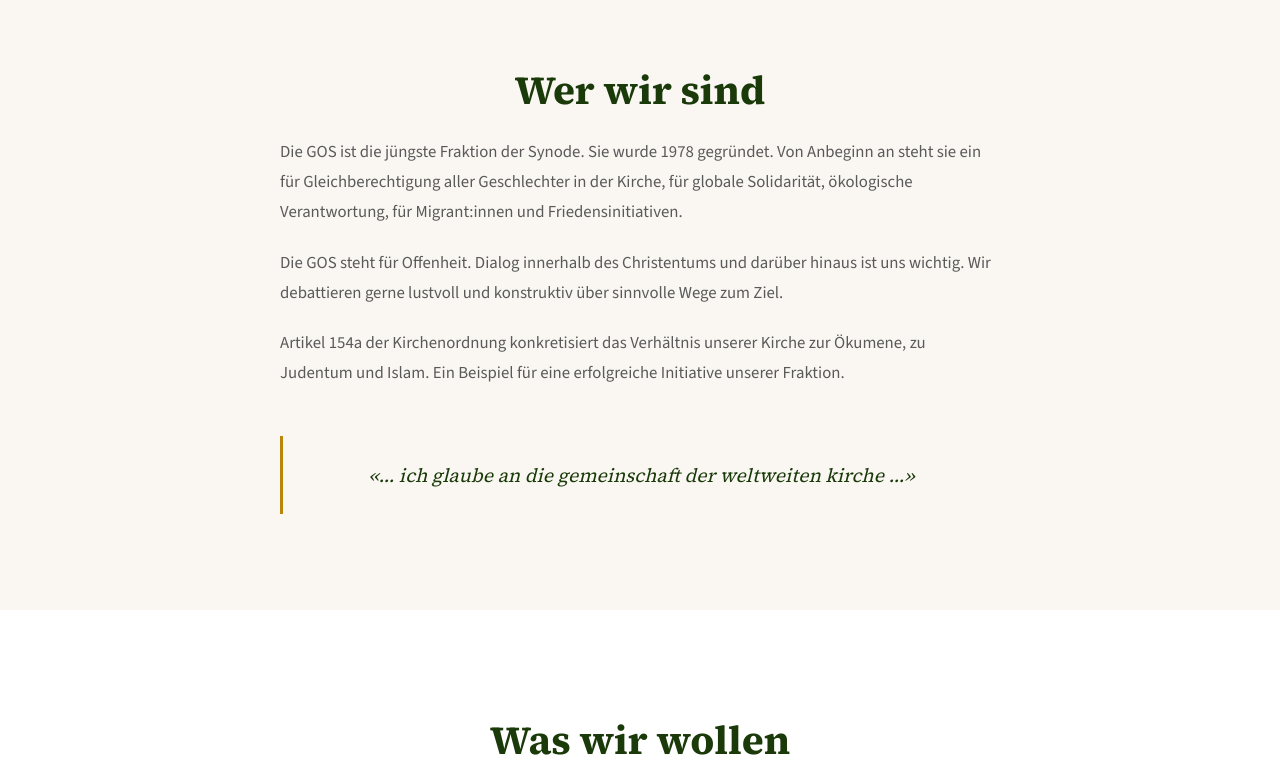
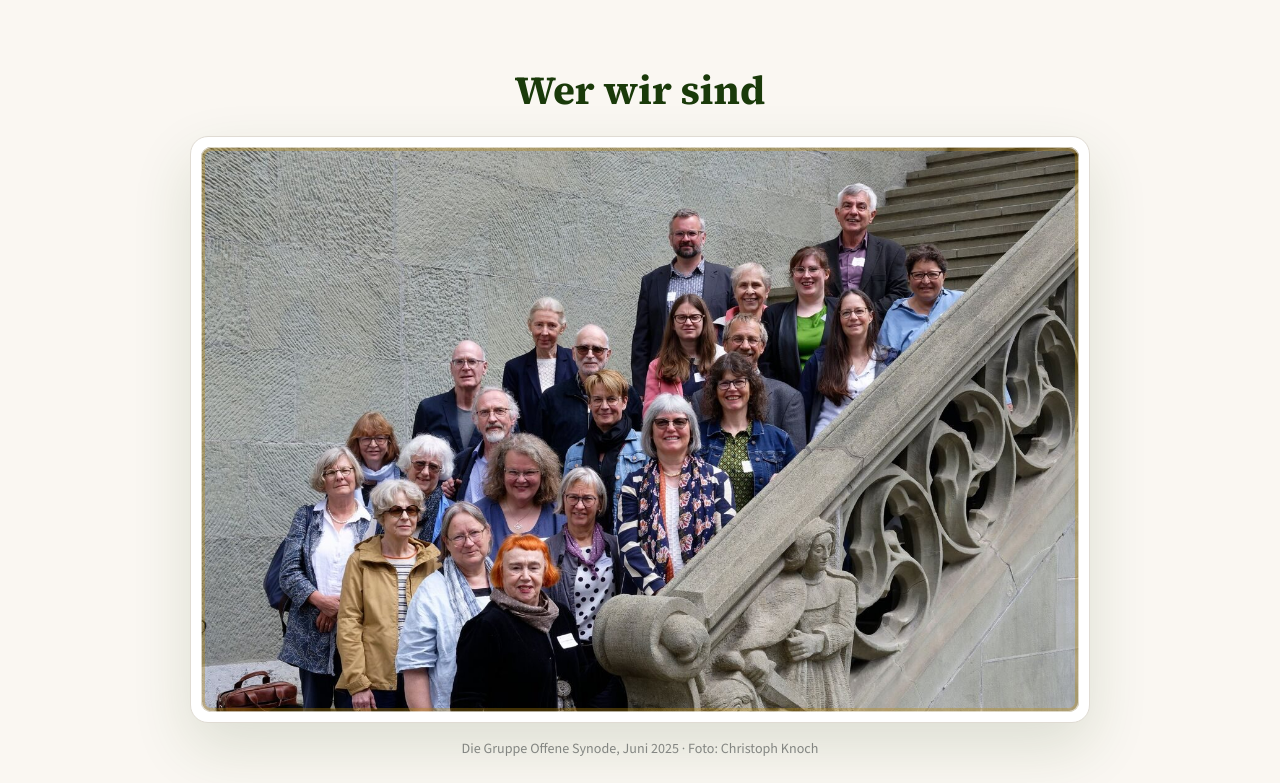
Before and after one commit to crothen/gruppe-offene-synode, a plain HTML site: page index.html in a window 1280 px wide. Shown: the part 840-1623 px from the top of the page. Drawn offline with nearby package versions, Linux system fonts and the light colour scheme; no server answers.

Commit message:
Wer wir sind: framed group photo (Christoph Knoch, June 2025)
Co-Authored-By: Claude Fable 5.1 <noreply@anthropic.com>

```diff
--- a/index.html
+++ b/index.html
@@ -60,7 +60,7 @@
   }
   </script>
 
-  <link rel="stylesheet" href="style.css?v=17">
+  <link rel="stylesheet" href="style.css?v=18">
   <link rel="preconnect" href="https://fonts.googleapis.com">
   <link rel="preconnect" href="https://fonts.gstatic.com" crossorigin>
   <link href="https://fonts.googleapis.com/css2?family=Source+Sans+3:wght@300;400;600;700&family=Source+Serif+4:opsz,wght@8..60,400;8..60,600;8..60,700&display=swap" rel="stylesheet">
@@ -112,6 +112,12 @@
   <section class="section section-who" id="wer-wir-sind">
     <div class="container">
       <h2 class="section-title">Wer wir sind</h2>
+      <figure class="who-figure">
+        <div class="who-frame">
+          <img src="images/gos-gruppe.jpg" srcset="images/gos-gruppe-800.jpg 800w, images/gos-gruppe.jpg 1418w" sizes="(max-width: 900px) 100vw, 900px" width="1418" height="912" alt="Die Mitglieder der Gruppe Offene Synode auf der Treppe vor der Kirche" loading="lazy">
+        </div>
+        <figcaption>Die Gruppe Offene Synode, Juni 2025 · Foto: Christoph Knoch</figcaption>
+      </figure>
       <div class="prose">
         <p>
           Die GOS ist die jüngste Fraktion der Synode. Sie wurde 1978 gegründet. Von Anbeginn an
--- a/style.css
+++ b/style.css
@@ -331,6 +331,44 @@ a:hover {
 /* --- Wer wir sind / Was wir wollen / Wie wir arbeiten --- */
 .section-who {
   background: var(--color-cream);
+}
+
+.who-figure {
+  max-width: 900px;
+  margin: 0 auto 3rem;
+}
+
+.who-frame {
+  position: relative;
+  border-radius: 18px;
+  overflow: hidden;
+  background: var(--color-white);
+  padding: 10px;
+  border: 1px solid var(--color-border);
+  box-shadow: 0 24px 60px rgba(45, 80, 22, 0.14);
+}
+
+.who-frame::after {
+  content: '';
+  position: absolute;
+  inset: 10px;
+  border-radius: 10px;
+  box-shadow: inset 0 0 0 1px rgba(255, 255, 255, 0.6), inset 0 0 0 4px rgba(184, 134, 11, 0.35);
+  pointer-events: none;
+}
+
+.who-frame img {
+  display: block;
+  width: 100%;
+  height: auto;
+  border-radius: 10px;
+}
+
+.who-figure figcaption {
+  margin-top: 0.9rem;
+  text-align: center;
+  font-size: 0.88rem;
+  color: var(--color-text-muted);
 }
 
 .prose {
@@ -1216,6 +1254,15 @@ a:hover {
 
 /* --- Responsive --- */
 @media (max-width: 768px) {
+  .who-frame {
+    padding: 6px;
+    border-radius: 14px;
+  }
+
+  .who-frame::after {
+    inset: 6px;
+  }
+
   .nav-auth {
     padding: 0.75rem 1.5rem;
     border-top: 1px solid var(--color-border);
```
Also changed, not shown: images/gos-gruppe-800.jpg (added), images/gos-gruppe.jpg (added).
